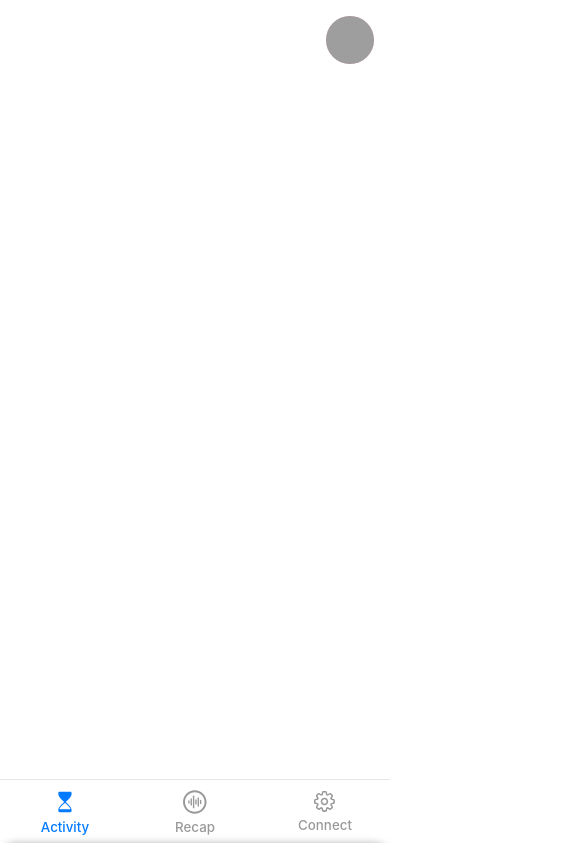
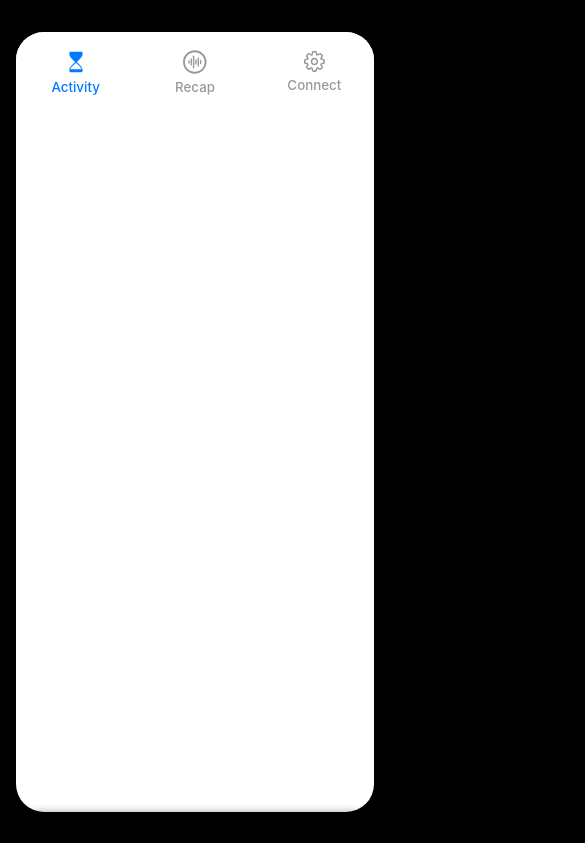
Before and after one commit to Jyri-droid/new-app, a React (Create React App) app: page /new-app/settings in a window 390 px wide. Shown: the top 843 px of the page, 585 px wide, since content can reach past the window. Built offline with nearby package versions, Linux system fonts and the light colour scheme; grey boxes are pictures that could not be loaded.

Commit message:
add mobile layout and restructure html

```diff
--- a/src/App.jsx
+++ b/src/App.jsx
@@ -1,5 +1,4 @@
 import { BrowserRouter as Router, Routes, Route } from 'react-router-dom';
-import Avatar from './Avatar';
 import Menu from './Menu';
 import Activity from './pages/activity/Activity';
 import Recap from './pages/recap/Recap';
@@ -7,6 +6,7 @@ import Connect from './pages/connect/Connect';
 import Settings from './pages/settings/Settings';
 import { defaultSettings } from './utils/defaultSettings';
 import { useState } from "react";
+import MobileLayout from './MobileLayout';
 
 
 function App() {
@@ -15,22 +15,20 @@ function App() {
   const today = '2024-05-16';
 
   const handleOpenSettings = () => {
-    console.log("was clicked");
     setIsSettingsOpen(true);
   };
 
   return (
     <Router basename='/new-app'>
-      <div className='App'>
-        <Avatar onClick={handleOpenSettings} />
+      <MobileLayout>
         <Settings settings={settings} setSettings={setSettings} isSettingsOpen={isSettingsOpen} setIsSettingsOpen={setIsSettingsOpen} />
         <Routes>
-          <Route exact path='/' element={<Activity settings={settings} today={today} />} />
-          <Route exact path='/recap' element={<Recap today={today} />} />
-          <Route exact path='/connect' element={<Connect />} />
+          <Route exact path='/' element={<Activity settings={settings} today={today} handleOpenSettings={handleOpenSettings} />} />
+          <Route exact path='/recap' element={<Recap today={today} handleOpenSettings={handleOpenSettings} />} />
+          <Route exact path='/connect' element={<Connect />} handleOpenSettings={handleOpenSettings} />
         </Routes>
         <Menu />
-      </div>
+      </MobileLayout>
     </Router>
   );
 }
--- /dev/null
+++ b/src/MobileLayout.jsx
@@ -0,0 +1,9 @@
+const MobileLayout = (props) => {
+    return <div className="mobile-container">
+        <div className="mobile-content-container">
+            {props.children}
+        </div>
+    </div>
+};
+
+export default MobileLayout;
--- a/src/index.css
+++ b/src/index.css
@@ -22,7 +22,7 @@
 }
 
 html, body {
-  background-color: var(--white);
+  background-color: var(--black);
 }
 
 body {
@@ -30,8 +30,6 @@ body {
   -moz-osx-font-smoothing: grayscale;
   color: var(--text);
   text-align: center;
-  /* This for avatar positioning with absolute */
-  position: relative;
 }
 
 body, button, select, input {
@@ -71,38 +69,35 @@ strong {
   color: var(--text);
 }
 
-/* Pages */
+/* Mobile layout */
 
-.content-container {
-  padding: 1rem 1rem 4rem 1rem;
+.mobile-container {
+  width: 100%;
+  height: 100vh;
+  padding: 1rem;
 }
 
-.row {
+.mobile-content-container {
   display: flex;
-  align-items: center;
-  margin: 0.5rem 0;
-}
-
-.row h2 {
-  flex: 1;
-  text-align: left;
-}
-
-.section-title {
-  text-align: left;
-  margin: 2rem 0 0.5rem 0;
+  flex-direction: column;
+  max-width: 600px;
+  height: calc(100% - 2rem);
+  margin: 1rem auto;
+  border-radius: 1.75rem;
+  background-color: var(--white);
+  overflow: hidden;
+  /*  For Settings to be positioned with absolute */
+  position: relative;
 }
 
 /* Menu */
 
 .menu-container {
+  display: flex;
+  height: 5rem;
   box-shadow: 0px -0.33px 0px 0px rgba(0, 0, 0, 0.30);
-  width: 100%;
-  display: flex;
-  position: fixed;
-  bottom: 0;
+  padding: 1rem 0;
   background-color: var(--white);
-  height: 4rem;
 }
 
 .menu-item {
@@ -132,14 +127,35 @@ strong {
   fill: var(--blue);
 }
 
+/* Pages */
+
+.content-container {
+  flex: 1;
+  padding: 1rem;
+  overflow-y: auto;
+}
+
+.row {
+  display: flex;
+  align-items: center;
+  margin: 0.5rem 0;
+}
+
+.row h2 {
+  flex: 1;
+  text-align: left;
+}
+
+.section-title {
+  text-align: left;
+  margin: 2rem 0 0.5rem 0;
+}
+
 /* Settings */
 
 .settings-container {
   position: absolute;
-  top: 100vh;
-  left: 0;
-  right: 0;
-  bottom: 0;
+  inset: 100% 0.5rem 0 0.5rem;
   background-color: var(--white);
   box-shadow: 0 0 0.5rem rgb(0,0,0,0.35);
   border-radius: 1rem;
@@ -155,9 +171,6 @@ strong {
 /* Avatar */
 
 .avatar-button {
-  position: absolute;
-  top: 1rem;
-  right: 1rem;
   height: 3rem;
   width: 3rem;
   border: none;
--- a/src/pages/activity/Activity.jsx
+++ b/src/pages/activity/Activity.jsx
@@ -1,3 +1,4 @@
+import Avatar from '../../Avatar';
 import Select from '../../Select';
 import ScreenTimeLeft from './ScreenTimeLeft';
 import TimeBalance from './TimeBalance';
@@ -30,6 +31,7 @@ const Activity = (props) => {
     return <div className='content-container'>
         <div className='row'>
             <h2>Activity</h2>
+            <Avatar onClick={props.handleOpenSettings} />
         </div>
         <div className='row'>
             <Select
--- a/src/pages/connect/Connect.jsx
+++ b/src/pages/connect/Connect.jsx
@@ -1,7 +1,10 @@
-const Connect = () => {
+import Avatar from "../../Avatar";
+
+const Connect = (props) => {
     return <div className='content-container'>
         <div className='row'>
             <h2>Connect</h2>
+            <Avatar onClick={props.handleOpenSettings} />
         </div>
     </div>
 };
--- a/src/pages/recap/Recap.jsx
+++ b/src/pages/recap/Recap.jsx
@@ -1,3 +1,4 @@
+import Avatar from '../../Avatar.js';
 import RecapGraph from './RecapGraph.jsx';
 import Tabs from '../../Tabs.jsx';
 import Entries from './Entries.jsx';
@@ -8,7 +9,7 @@ const reports = [
   {
       name: 'Day',
       days: 1,
-      labelInterval: 2,
+      labelInterval: 3,
       formatLabel: formatHour,
       getTicks: getHoursBackwards,
       getMinutes: getMinutesByTypeAndDayAndHour
@@ -24,7 +25,7 @@ const reports = [
   {
       name: 'Month',
       days: 31,
-      labelInterval: 4,
+      labelInterval: 5,
       formatLabel: formatDayAndMonth,
       getTicks: getDatesBackwards,
       getMinutes: getMinutesByTypeAndDay
@@ -39,6 +40,7 @@ const Recap = (props) => {
   return <div className='content-container'>
     <div className='row'>
         <h2>Recap</h2>
+        <Avatar onClick={props.handleOpenSettings} />
     </div>
     <div className='reports-container'>
       <Tabs tabs={tabNames} activeTab={activeTab} setActiveTab={setActiveTab} />
--- a/src/pages/settings/Settings.jsx
+++ b/src/pages/settings/Settings.jsx
@@ -3,6 +3,8 @@ import Stepper from '../../Stepper';
 import ToggleRow from './ToggleRow';
 
 const Settings = (props) => {
+
+  console.log(props.settings);
   const handleCloseSettings = () => {
     props.setIsSettingsOpen(false);
   };
@@ -51,7 +53,6 @@ const Settings = (props) => {
             {app.name}
         </ToggleRow>
     )}
-    {JSON.stringify(props.settings)}
   </aside>
 };
 
```
